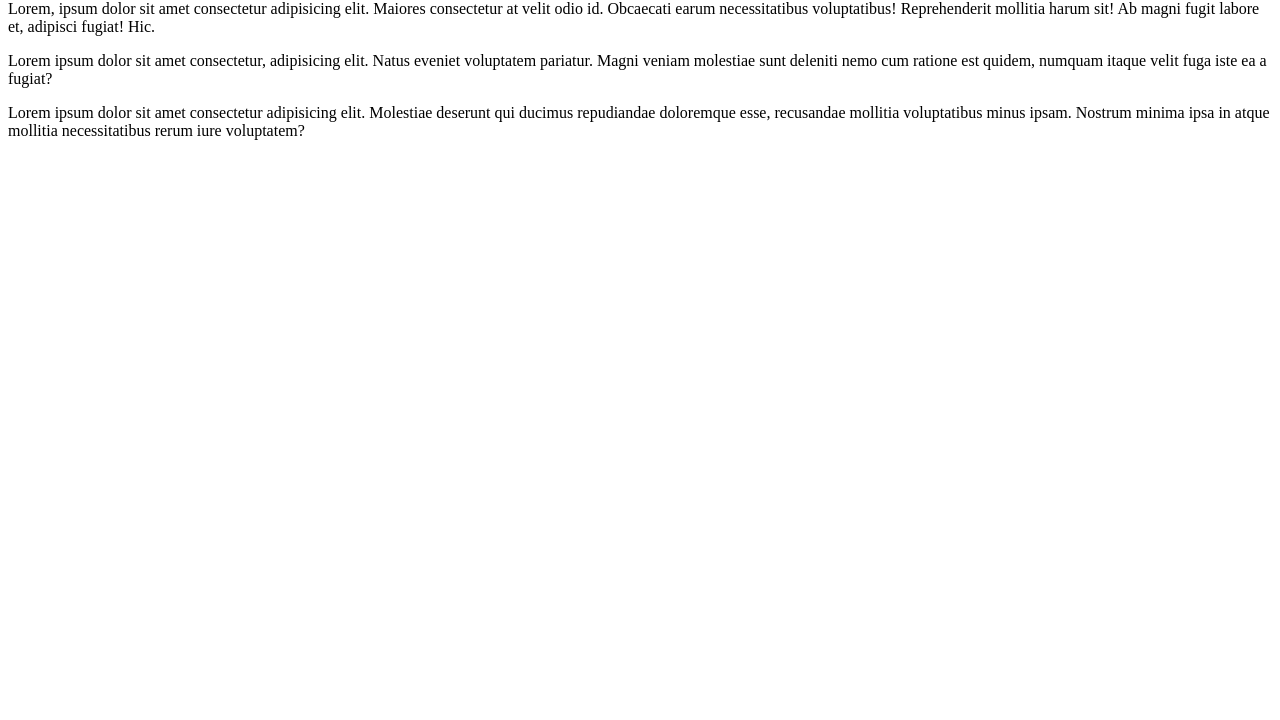
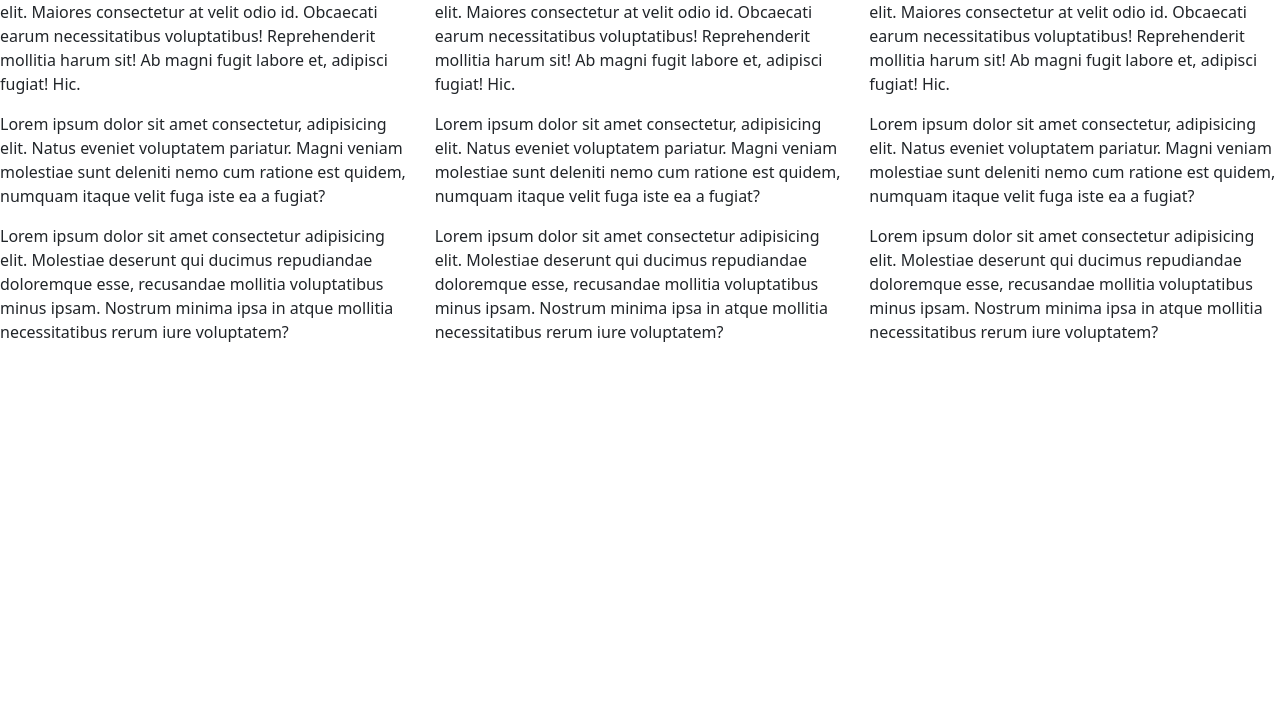
Before and after one commit to osamaSStech/osamaSStech.github.io, a plain HTML site: page index.html in a window 1280 px wide. Shown: the part 80-800 px from the top of the page. Drawn offline with nearby package versions, Linux system fonts and the light colour scheme.

```diff
--- a/index.html
+++ b/index.html
@@ -1,14 +1,51 @@
 <!DOCTYPE html>
 <html lang="en">
+
 <head>
-    <meta charset="UTF-8">
-    <meta name="viewport" content="width=device-width, initial-scale=1.0">
-    <title>Document</title>
+   <meta charset="UTF-8">
+   <meta name="viewport" content="width=device-width, initial-scale=1.0">
+   <title>Document</title>
+   <!-- Latest compiled and minified CSS -->
+   <link href="https://cdn.jsdelivr.net/npm/bootstrap@5.3.1/dist/css/bootstrap.min.css" rel="stylesheet">
+
+   <!-- Latest compiled JavaScript -->
+   <script src="https://cdn.jsdelivr.net/npm/bootstrap@5.3.1/dist/js/bootstrap.bundle.min.js"></script>
 </head>
+
 <body>
-    <h1>This page is hosted on github</h1>
-    <p>Lorem, ipsum dolor sit amet consectetur adipisicing elit. Maiores consectetur at velit odio id. Obcaecati earum necessitatibus voluptatibus! Reprehenderit mollitia harum sit! Ab magni fugit labore et, adipisci fugiat! Hic.</p>
-    <p>Lorem ipsum dolor sit amet consectetur, adipisicing elit. Natus eveniet voluptatem pariatur. Magni veniam molestiae sunt deleniti nemo cum ratione est quidem, numquam itaque velit fuga iste ea a fugiat?</p>
-    <p>Lorem ipsum dolor sit amet consectetur adipisicing elit. Molestiae deserunt qui ducimus repudiandae doloremque esse, recusandae mollitia voluptatibus minus ipsam. Nostrum minima ipsa in atque mollitia necessitatibus rerum iure voluptatem?</p>
+   <h1>This page is hosted on github</h1>
+   <div class="row">
+      <div class="col-md-4">
+         <p>Lorem, ipsum dolor sit amet consectetur adipisicing elit. Maiores consectetur at velit odio id. Obcaecati
+            earum necessitatibus voluptatibus! Reprehenderit mollitia harum sit! Ab magni fugit labore et, adipisci
+            fugiat! Hic.</p>
+         <p>Lorem ipsum dolor sit amet consectetur, adipisicing elit. Natus eveniet voluptatem pariatur. Magni veniam
+            molestiae sunt deleniti nemo cum ratione est quidem, numquam itaque velit fuga iste ea a fugiat?</p>
+         <p>Lorem ipsum dolor sit amet consectetur adipisicing elit. Molestiae deserunt qui ducimus repudiandae
+            doloremque esse, recusandae mollitia voluptatibus minus ipsam. Nostrum minima ipsa in atque mollitia
+            necessitatibus rerum iure voluptatem?</p>
+      </div>
+      <div class="col-md-4">
+         <p>Lorem, ipsum dolor sit amet consectetur adipisicing elit. Maiores consectetur at velit odio id. Obcaecati
+            earum necessitatibus voluptatibus! Reprehenderit mollitia harum sit! Ab magni fugit labore et, adipisci
+            fugiat! Hic.</p>
+         <p>Lorem ipsum dolor sit amet consectetur, adipisicing elit. Natus eveniet voluptatem pariatur. Magni veniam
+            molestiae sunt deleniti nemo cum ratione est quidem, numquam itaque velit fuga iste ea a fugiat?</p>
+         <p>Lorem ipsum dolor sit amet consectetur adipisicing elit. Molestiae deserunt qui ducimus repudiandae
+            doloremque esse, recusandae mollitia voluptatibus minus ipsam. Nostrum minima ipsa in atque mollitia
+            necessitatibus rerum iure voluptatem?</p>
+      </div>
+      <div class="col-md-4">
+         <p>Lorem, ipsum dolor sit amet consectetur adipisicing elit. Maiores consectetur at velit odio id. Obcaecati
+            earum necessitatibus voluptatibus! Reprehenderit mollitia harum sit! Ab magni fugit labore et, adipisci
+            fugiat! Hic.</p>
+         <p>Lorem ipsum dolor sit amet consectetur, adipisicing elit. Natus eveniet voluptatem pariatur. Magni veniam
+            molestiae sunt deleniti nemo cum ratione est quidem, numquam itaque velit fuga iste ea a fugiat?</p>
+         <p>Lorem ipsum dolor sit amet consectetur adipisicing elit. Molestiae deserunt qui ducimus repudiandae
+            doloremque esse, recusandae mollitia voluptatibus minus ipsam. Nostrum minima ipsa in atque mollitia
+            necessitatibus rerum iure voluptatem?</p>
+      </div>
+   </div>
 </body>
+
 </html>
```
